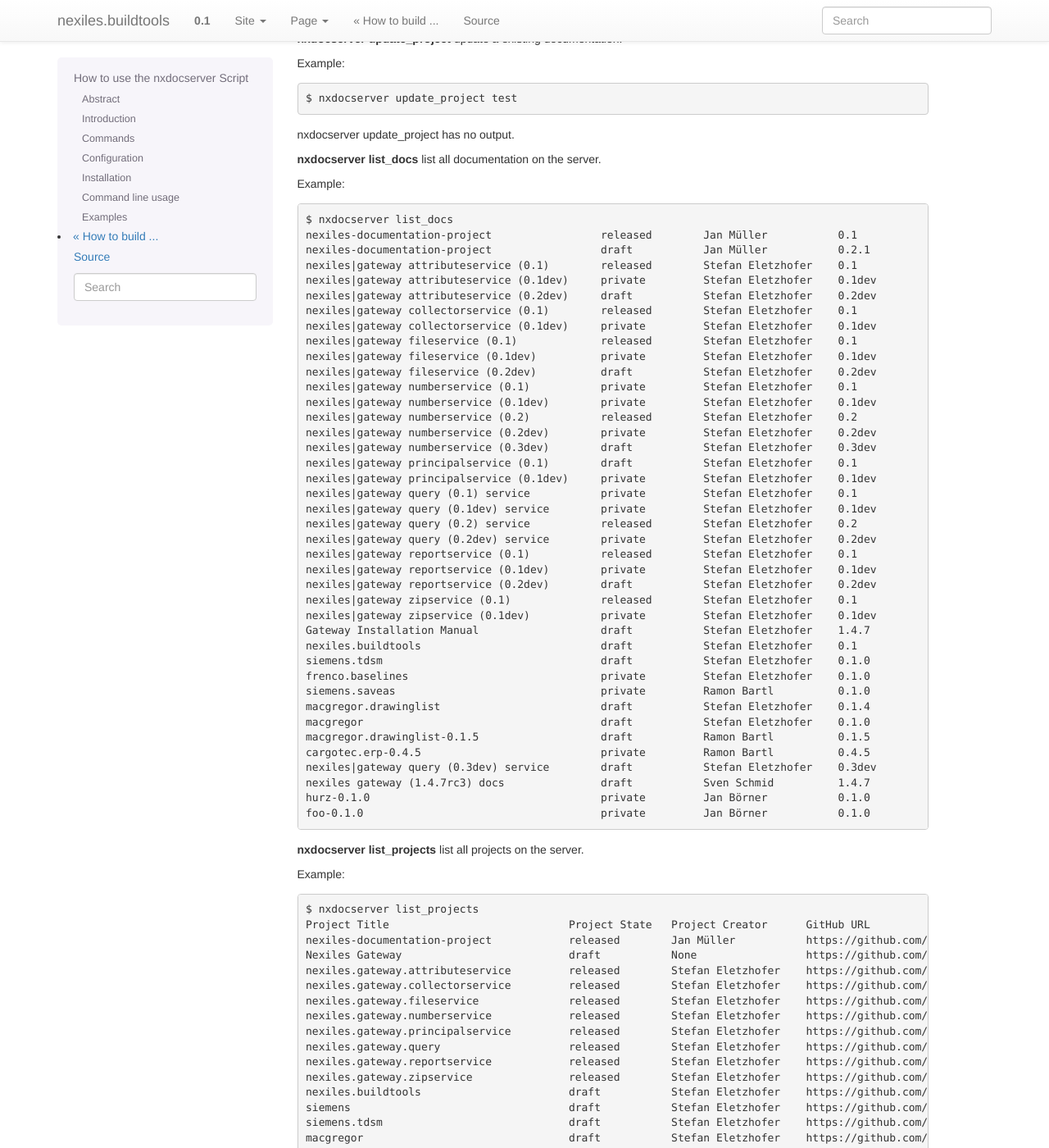
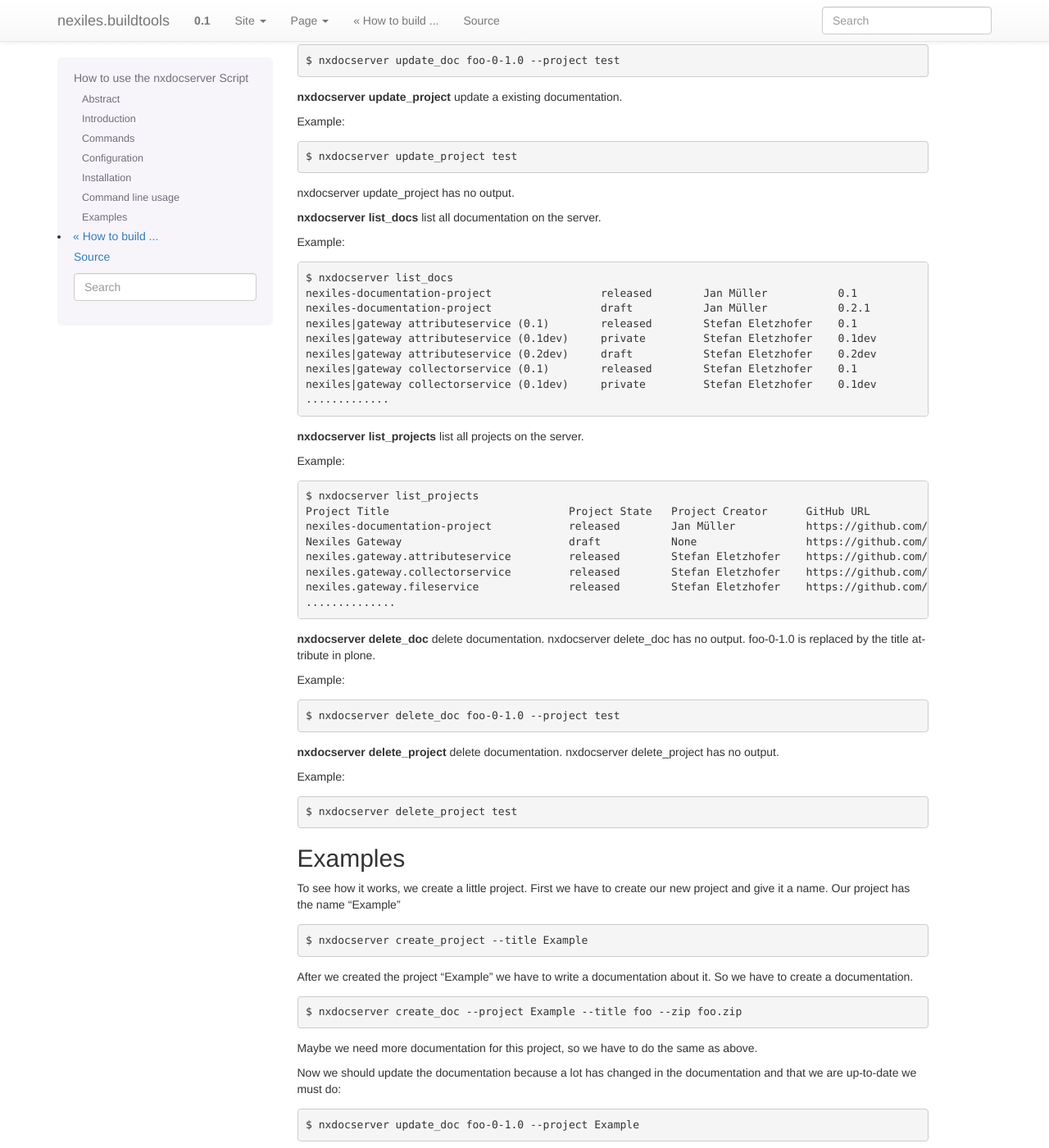
Before and after one commit to nexiles/nexiles.buildtools, a Sphinx documentation site: the page built from docs/nxdocserver.rst, in a window 1280 px wide and 1400 px high, scrolled down 2305 px. Shown: the whole window at 82% size. Built offline with Sphinx 7.4.7, drawn with Linux system fonts in a browser that asks for light colours; pages that are not in the unit, such as notebooks, are missing from menus; some of the changed text lies outside the part shown.

Commit message:
fixed issue #23 and changed some example cmd outputs

```diff
--- a/docs/nxdocserver.rst
+++ b/docs/nxdocserver.rst
@@ -81,8 +84,6 @@
 $ python setup.py install
 
 
-
-
 Command line usage
 ==================
 
@@ -140,6 +141,7 @@
 Example::
 
   $ nxdocserver update_project test
+
 nxdocserver update_project has no output.
 
 
@@ -154,39 +156,8 @@
   nexiles|gateway attributeservice (0.1dev)     private         Stefan Eletzhofer    0.1dev          private    Aug 14, 2014 02:19 PM
   nexiles|gateway attributeservice (0.2dev)     draft           Stefan Eletzhofer    0.2dev          external   Aug 14, 2014 02:19 PM
   nexiles|gateway collectorservice (0.1)        released        Stefan Eletzhofer    0.1             external   Aug 14, 2014 02:31 PM
-  nexiles|gateway collectorservice (0.1dev)     private         Stefan Eletzhofer    0.1dev          private    Aug 14, 2014 02:19 PM
-  nexiles|gateway fileservice (0.1)             released        Stefan Eletzhofer    0.1             external   Aug 14, 2014 02:31 PM
-  nexiles|gateway fileservice (0.1dev)          private         Stefan Eletzhofer    0.1dev          private    Aug 14, 2014 02:19 PM
-  nexiles|gateway fileservice (0.2dev)          draft           Stefan Eletzhofer    0.2dev          external   Aug 14, 2014 02:29 PM
-  nexiles|gateway numberservice (0.1)           private         Stefan Eletzhofer    0.1             private    Aug 14, 2014 02:19 PM
-  nexiles|gateway numberservice (0.1dev)        private         Stefan Eletzhofer    0.1dev          private    Aug 14, 2014 02:19 PM
-  nexiles|gateway numberservice (0.2)           released        Stefan Eletzhofer    0.2             external   Aug 14, 2014 02:29 PM
-  nexiles|gateway numberservice (0.2dev)        private         Stefan Eletzhofer    0.2dev          private    Aug 14, 2014 02:19 PM
-  nexiles|gateway numberservice (0.3dev)        draft           Stefan Eletzhofer    0.3dev          external   Aug 14, 2014 02:29 PM
-  nexiles|gateway principalservice (0.1)        draft           Stefan Eletzhofer    0.1             external   Aug 14, 2014 02:29 PM
-  nexiles|gateway principalservice (0.1dev)     private         Stefan Eletzhofer    0.1dev          private    Aug 14, 2014 02:19 PM
-  nexiles|gateway query (0.1) service           private         Stefan Eletzhofer    0.1             private    Aug 14, 2014 02:19 PM
-  nexiles|gateway query (0.1dev) service        private         Stefan Eletzhofer    0.1dev          private    Oct 14, 2014 10:50 AM
-  nexiles|gateway query (0.2) service           released        Stefan Eletzhofer    0.2             external   Aug 14, 2014 02:28 PM
-  nexiles|gateway query (0.2dev) service        private         Stefan Eletzhofer    0.2dev          private    Oct 14, 2014 10:50 AM
-  nexiles|gateway reportservice (0.1)           released        Stefan Eletzhofer    0.1             external   Aug 14, 2014 02:29 PM
-  nexiles|gateway reportservice (0.1dev)        private         Stefan Eletzhofer    0.1dev          private    Aug 14, 2014 02:19 PM
-  nexiles|gateway reportservice (0.2dev)        draft           Stefan Eletzhofer    0.2dev          external   Aug 14, 2014 02:28 PM
-  nexiles|gateway zipservice (0.1)              released        Stefan Eletzhofer    0.1             external   Aug 14, 2014 02:28 PM
-  nexiles|gateway zipservice (0.1dev)           private         Stefan Eletzhofer    0.1dev          private    Aug 14, 2014 02:19 PM
-  Gateway Installation Manual                   draft           Stefan Eletzhofer    1.4.7           internal   Oct 14, 2014 05:17 PM
-  nexiles.buildtools                            draft           Stefan Eletzhofer    0.1             internal   Sep 11, 2014 01:52 PM
-  siemens.tdsm                                  draft           Stefan Eletzhofer    0.1.0           internal   Sep 29, 2014 05:03 PM
-  frenco.baselines                              private         Stefan Eletzhofer    0.1.0           private    Sep 16, 2014 11:32 AM
-  siemens.saveas                                private         Ramon Bartl          0.1.0           private    Sep 17, 2014 01:16 PM
-  macgregor.drawinglist                         draft           Stefan Eletzhofer    0.1.4           internal   Sep 22, 2014 06:20 PM
-  macgregor                                     draft           Stefan Eletzhofer    0.1.0           internal   Sep 22, 2014 06:47 PM
-  macgregor.drawinglist-0.1.5                   draft           Ramon Bartl          0.1.5           internal   Oct 09, 2014 03:51 PM
-  cargotec.erp-0.4.5                            private         Ramon Bartl          0.4.5           private    Oct 09, 2014 04:07 PM
-  nexiles|gateway query (0.3dev) service        draft           Stefan Eletzhofer    0.3dev          internal   Oct 14, 2014 10:50 AM
-  nexiles gateway (1.4.7rc3) docs               draft           Sven Schmid          1.4.7           internal   Oct 14, 2014 05:18 PM
-  hurz-0.1.0                                    private         Jan Börner           0.1.0           private    Nov 17, 2014 09:52 AM
-  foo-0.1.0                                     private         Jan Börner           0.1.0           private    Nov 20, 2014 09:36 AM
+  nexiles|gateway collectorservice (0.1dev)     private         Stefan Eletzhofer    0.1dev          private    Aug 14, 2014
+  .............
 
 
 **nxdocserver list_projects** list all projects on the server.
@@ -199,22 +170,8 @@
   Nexiles Gateway                          draft           None                 https://github.com/nexiles/nexiles.tools
   nexiles.gateway.attributeservice         released        Stefan Eletzhofer    https://github.com/nexiles/nexiles.gateway.attributeservice
   nexiles.gateway.collectorservice         released        Stefan Eletzhofer    https://github.com/nexiles/nexiles.gateway.collectorservice
-  nexiles.gateway.fileservice              released        Stefan Eletzhofer    https://github.com/nexiles/nexiles.gateway.fileservice
-  nexiles.gateway.numberservice            released        Stefan Eletzhofer    https://github.com/nexiles/nexiles.gateway.numberservice
-  nexiles.gateway.principalservice         released        Stefan Eletzhofer    https://github.com/nexiles/nexiles.gateway.principalservice
-  nexiles.gateway.query                    released        Stefan Eletzhofer    https://github.com/nexiles/nexiles.gateway.query
-  nexiles.gateway.reportservice            released        Stefan Eletzhofer    https://github.com/nexiles/nexiles.gateway.reportservice
-  nexiles.gateway.zipservice               released        Stefan Eletzhofer    https://github.com/nexiles/nexiles.gateway.zipservice
-  nexiles.buildtools                       draft           Stefan Eletzhofer    https://github.com/nexiles/nexiles.buildtools
-  siemens                                  draft           Stefan Eletzhofer    https://github.com/nexiles/siemens
-  siemens.tdsm                             draft           Stefan Eletzhofer    https://github.com/nexiles/siemens.tdsm
-  macgregor                                draft           Stefan Eletzhofer    https://github.com/nexiles/macgregor
-  frenco.baselines                         private         Stefan Eletzhofer    https://github.com/nexiles/frenco.baselines
-  siemens.saveas                           private         Ramon Bartl          https://github.com/nexiles/siemens.saveas
-  macgregor.drawinglist                    draft           Stefan Eletzhofer    https://github.com/nexiles/macgregor.drawinglist
-  cargotec.erp                             draft           Ramon Bartl          https://github.com/nexiles/cargotec.erp
-  test3                                    private         Jan Börner           https://github.com/nexiles/nexiles.buildtools/milestones/nexiles-buildtools%200.1.0
-  test                                     private         Jan Börner           https://github.com/nexiles/test
+  nexiles.gateway.fileservice              released        Stefan Eletzhofer    https://github.com/nexiles/nexiles.gateway.fileservice                                  private         Jan Börner           https://github.com/nexiles/test
+  ..............
 
 
 **nxdocserver delete_doc** delete documentation.
```
Also changed, not shown: other parts of docs/nxdocserver.rst (+4 -1 lines).
